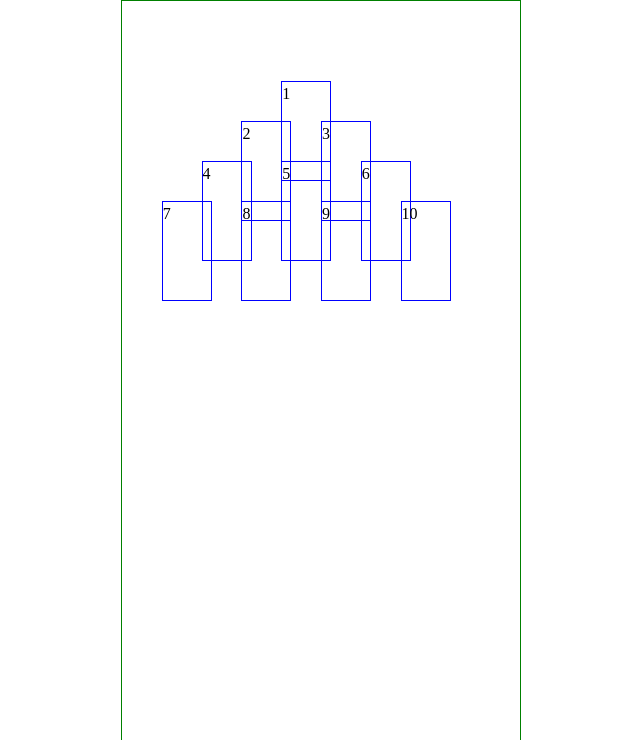
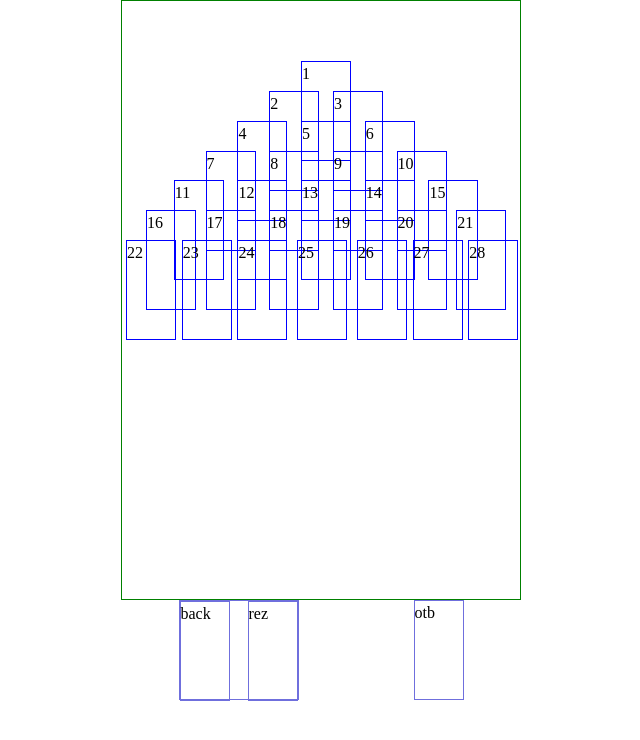
Before and after one commit to Igogoblin/pyramid, a React (Vite) app in the folder pyramid/: page / in a window 1280 px wide. Shown: the top 740 px of the page, without its empty margins (319-959 px from the left). Built offline with nearby package versions, Linux system fonts and the light colour scheme.

Commit message:
feat: add base layout

```diff
--- /dev/null
+++ b/pyramid/src/components/backCard/BackCard.jsx
@@ -0,0 +1,5 @@
+const BackCard = () => {
+  return <div>back</div>;
+};
+
+export default BackCard;
--- a/pyramid/src/components/body/Body.jsx
+++ b/pyramid/src/components/body/Body.jsx
@@ -1,15 +1,32 @@
+import BackCard from "../backCard/BackCard";
+import Res from "../reset/Res";
+import Retreat from "../retreat/Retreat";
 import s from "./body.module.css";
 
 const Body = () => {
-  const arr = [1, 2, 3, 4, 5, 6, 7, 8, 9, 10];
+  const arr = [
+    1, 2, 3, 4, 5, 6, 7, 8, 9, 10, 11, 12, 13, 14, 15, 16, 17, 18, 19, 20, 21,
+    22, 23, 24, 25, 26, 27, 28,
+  ];
   // 15 - 5 21 - 6  28 - 7
+  // style={{ width: "10%" }}
   return (
-    <div className={s.area}>
-      {arr.map((el) => (
-        <div key={el} className={s.level}>
-          {el}
+    <div className={s.main}>
+      <div className={s.area}>
+        {arr.map((el) => (
+          <div key={el} className={s.level}>
+            {el}
+          </div>
+        ))}
+      </div>
+      <div className={s.basement}>
+        <div className={s.deck}>
+          <BackCard />
+          <Res />
         </div>
-      ))}
+
+        <Retreat />
+      </div>
     </div>
   );
 };
--- a/pyramid/src/components/body/body.module.css
+++ b/pyramid/src/components/body/body.module.css
@@ -1,6 +1,25 @@
+.main {
+  display: flex;
+  flex-direction: column;
+}
+.basement {
+  display: flex;
+  justify-content: space-around;
+}
+.basement div {
+  width: 50px;
+  height: 100px;
+  border: 1px solid rgb(111, 111, 221);
+}
+.deck {
+  min-width: 120px;
+  display: flex;
+  justify-content: space-between;
+  border: none;
+}
 .area {
   width: 400px;
-  height: 100%;
+  height: 600px;
   border: 1px solid green;
   position: relative;
 }
@@ -13,48 +32,127 @@
 }
 .level:nth-child(1) {
   top: 10%;
-  left: 40%; /* Расположение первого уровня */
+  left: 45%; /* Расположение первого уровня */
 }
 
 .level:nth-child(2) {
-  top: 15%; /* Высота первого уровня */
-  left: 30%; /* Расположение второго уровня */
+  top: 15%;
+  left: 37%; /* Расположение второго уровня */
 }
 
 .level:nth-child(3) {
-  top: 15%; /* Высота первого + второго уровня */
-  left: 50%; /* Расположение третьего уровня */
+  top: 15%;
+  left: 53%; /* Расположение второго уровня */
 }
 
 .level:nth-child(4) {
-  top: 20%; /* Высота первого + второго + третьего уровней */
-  left: 20%; /* Расположение четвертого уровня */
+  top: 20%;
+  left: 29%; /* Расположение третьего уровня */
 }
 .level:nth-child(5) {
-  top: 20%; /* Высота первого уровня */
-  left: 40%; /* Расположение второго уровня */
+  top: 20%;
+  left: 45%; /* Расположение третьего уровня */
 }
 
 .level:nth-child(6) {
-  top: 20%; /* Высота первого + второго уровня */
-  left: 60%; /* Расположение третьего уровня */
+  top: 20%;
+  left: 61%; /* Расположение третьего уровня */
 }
 
 .level:nth-child(7) {
-  top: 25%; /* Высота первого + второго + третьего уровней */
-  left: 10%; /* Расположение четвертого уровня */
+  top: 25%;
+  left: 21%; /* Расположение четвертого уровня */
 }
 .level:nth-child(8) {
-  top: 25%; /* Высота первого уровня */
-  left: 30%; /* Расположение второго уровня */
+  top: 25%;
+  left: 37%; /* Расположение четвертого уровня */
 }
 
 .level:nth-child(9) {
-  top: 25%; /* Высота первого + второго уровня */
-  left: 50%; /* Расположение третьего уровня */
+  top: 25%;
+  left: 53%; /* Расположение четвертого уровня */
 }
 
 .level:nth-child(10) {
-  top: 25%; /* Высота первого + второго + третьего уровней */
-  left: 70%; /* Расположение четвертого уровня */
+  top: 25%;
+  left: 69%; /* Расположение четвертого уровня */
 }
+.level:nth-child(11) {
+  top: 30%;
+  left: 13%; /* Расположение пятого уровня */
+}
+
+.level:nth-child(12) {
+  top: 30%;
+  left: 29%; /* Расположение пятого уровня */
+}
+.level:nth-child(13) {
+  top: 30%;
+  left: 45%; /* Расположение пятого уровня */
+}
+
+.level:nth-child(14) {
+  top: 30%;
+  left: 61%; /* Расположение пятого уровня */
+}
+
+.level:nth-child(15) {
+  top: 30%;
+  left: 77%; /* Расположение пятого уровня */
+}
+.level:nth-child(16) {
+  top: 35%;
+  left: 6%; /* Расположение шестого уровня */
+}
+
+.level:nth-child(17) {
+  top: 35%;
+  left: 21%; /* Расположение шестого уровня */
+}
+.level:nth-child(18) {
+  top: 35%;
+  left: 37%; /* Расположение шестого уровня */
+}
+
+.level:nth-child(19) {
+  top: 35%;
+  left: 53%; /* Расположение шестого уровня */
+}
+.level:nth-child(20) {
+  top: 35%;
+  left: 69%; /* Расположение шестого уровня */
+}
+
+.level:nth-child(21) {
+  top: 35%;
+  left: 84%; /* Расположение шестого уровня */
+}
+
+.level:nth-child(22) {
+  top: 40%;
+  left: 1%; /* Расположение седьмого уровня */
+}
+.level:nth-child(23) {
+  top: 40%;
+  left: 15%; /* Расположение седьмого уровня */
+}
+.level:nth-child(24) {
+  top: 40%;
+  left: 29%; /* Расположение седьмого уровня */
+}
+.level:nth-child(25) {
+  top: 40%;
+  left: 44%; /* Расположение седьмого уровня */
+}
+.level:nth-child(26) {
+  top: 40%;
+  left: 59%; /* Расположение седьмого уровня */
+}
+.level:nth-child(27) {
+  top: 40%;
+  left: 73%; /* Расположение седьмого уровня */
+}
+.level:nth-child(28) {
+  top: 40%;
+  left: 87%; /* Расположение седьмого уровня */
+}
--- /dev/null
+++ b/pyramid/src/components/reset/Res.jsx
@@ -0,0 +1,5 @@
+const Res = () => {
+  return <div>rez</div>;
+};
+
+export default Res;
--- /dev/null
+++ b/pyramid/src/components/retreat/Retreat.jsx
@@ -0,0 +1,5 @@
+const Retreat = () => {
+  return <div>otb</div>;
+};
+
+export default Retreat;
```
